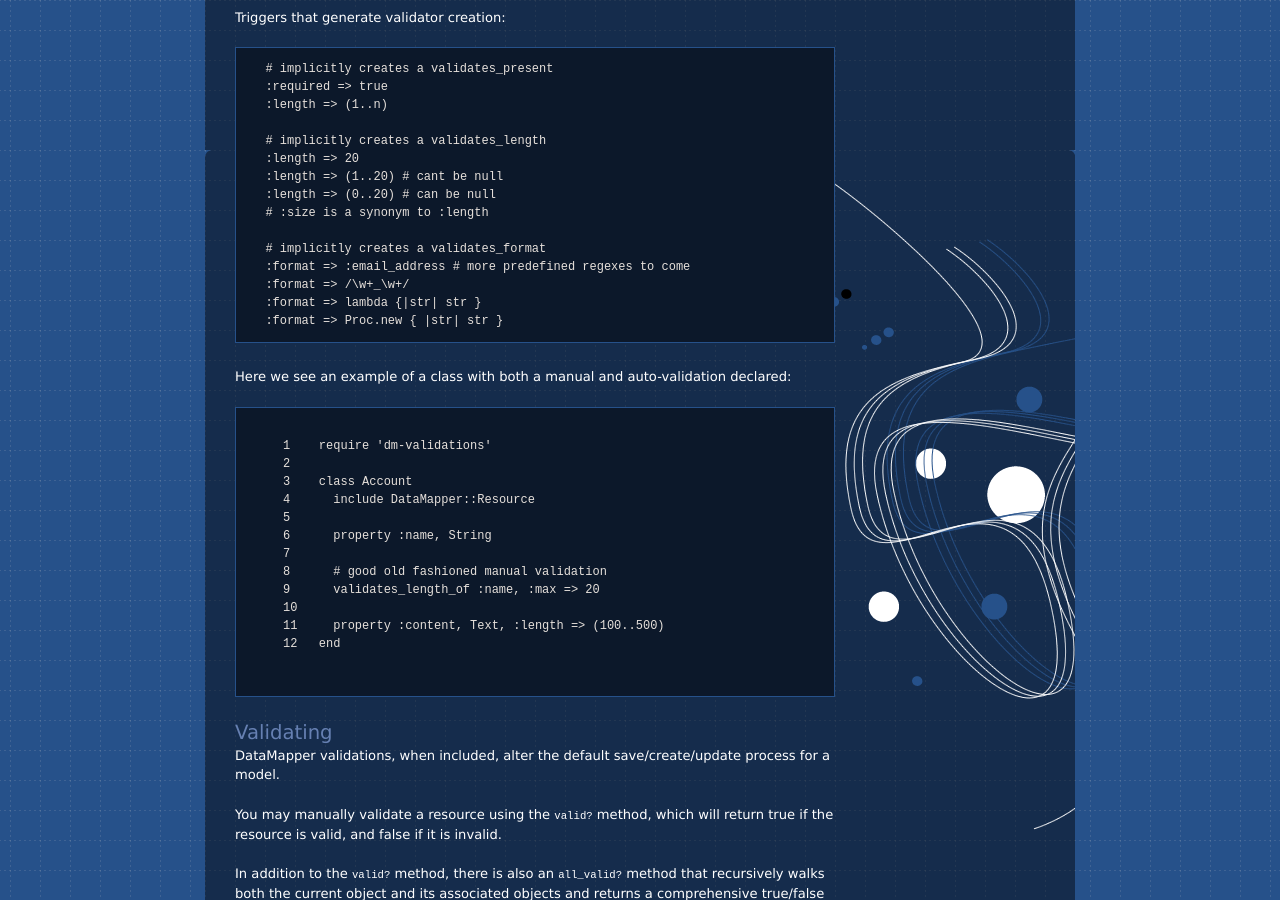
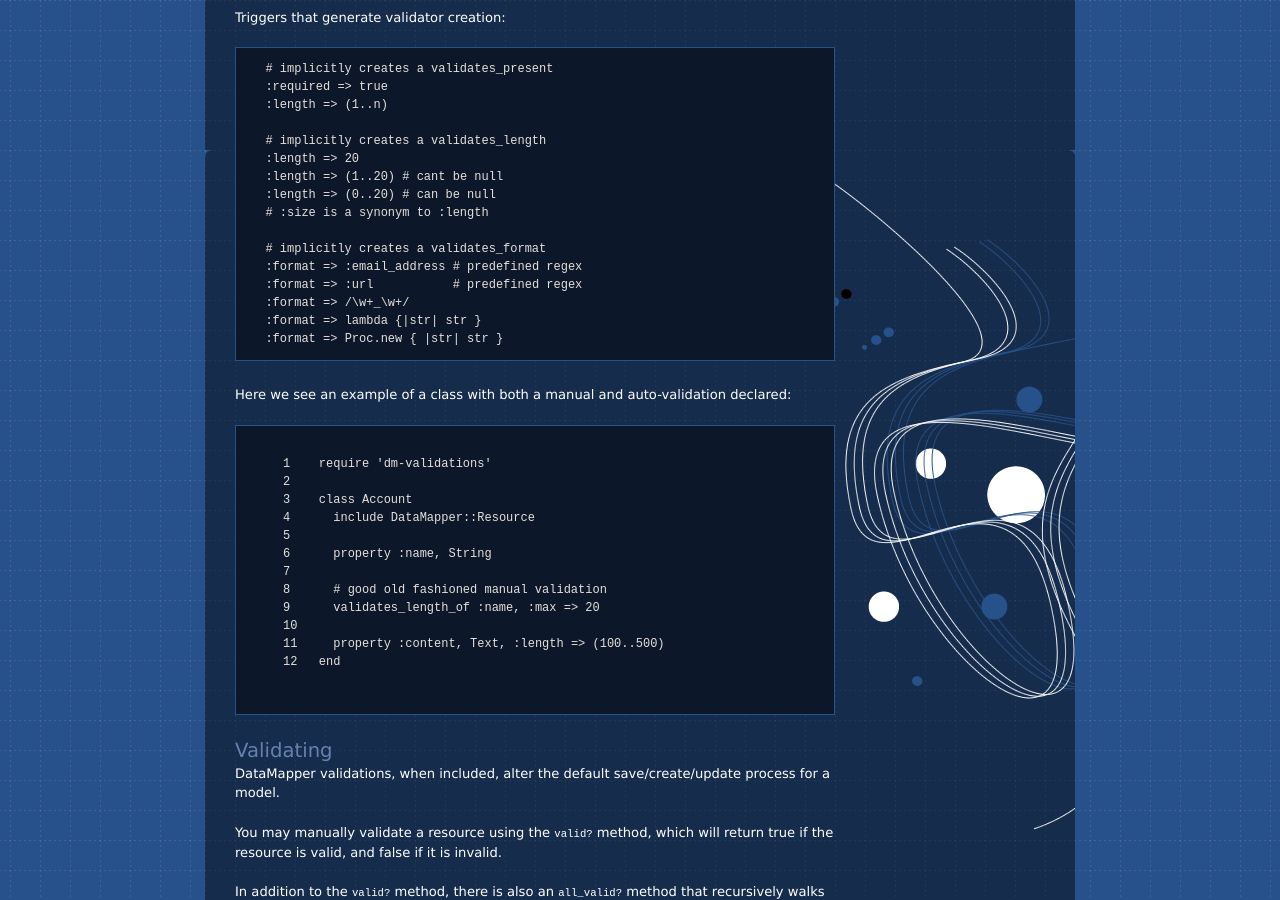
Before and after one commit to datamapper/datamapper.github.com, a Jekyll site: the page built from docs/validations.markdown, in a window 1280 px wide and 900 px high, scrolled down 929 px. Built offline with Jekyll 4.4.1, drawn with Linux system fonts in a browser that asks for light colours.

Commit message:
Mention the predefined :format => :url validator

```diff
--- a/docs/validations.markdown
+++ b/docs/validations.markdown
@@ -61,7 +61,8 @@ Triggers that generate validator creation:
   # :size is a synonym to :length
 
   # implicitly creates a validates_format
-  :format => :email_address # more predefined regexes to come
+  :format => :email_address # predefined regex
+  :format => :url           # predefined regex
   :format => /\w+_\w+/
   :format => lambda {|str| str }
   :format => Proc.new { |str| str }
```
